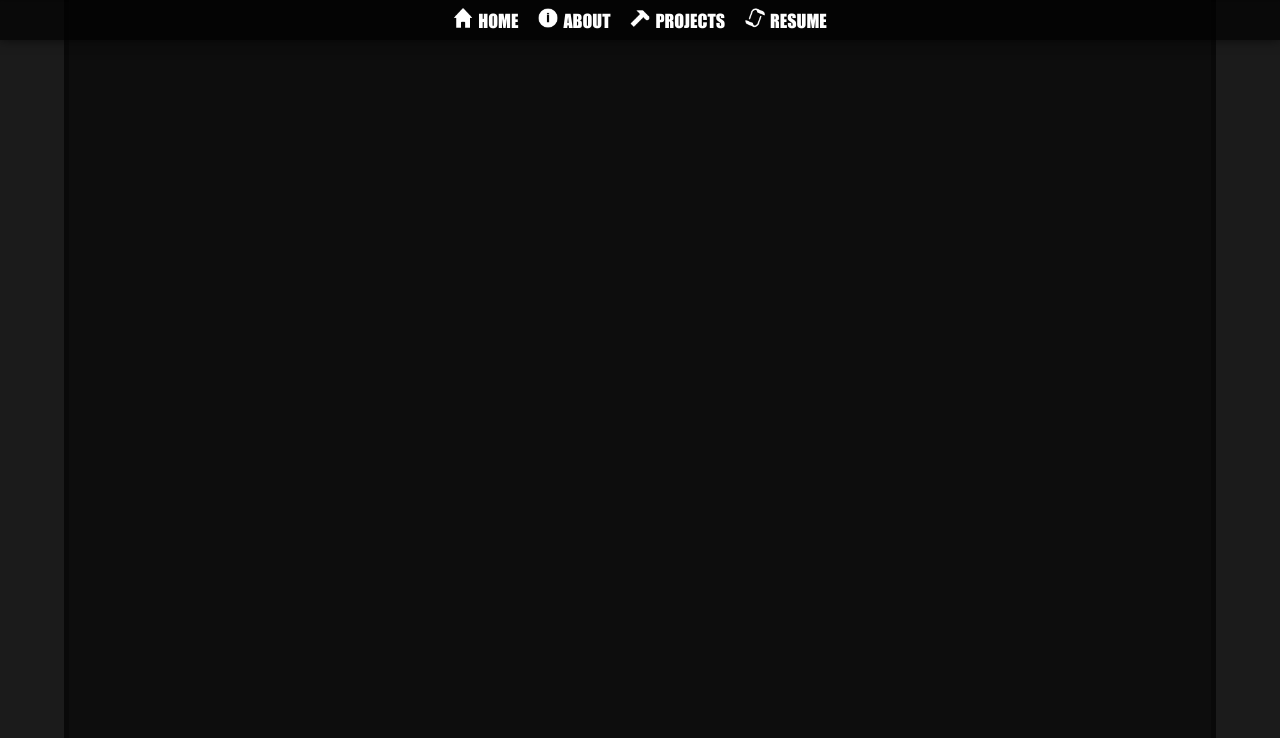
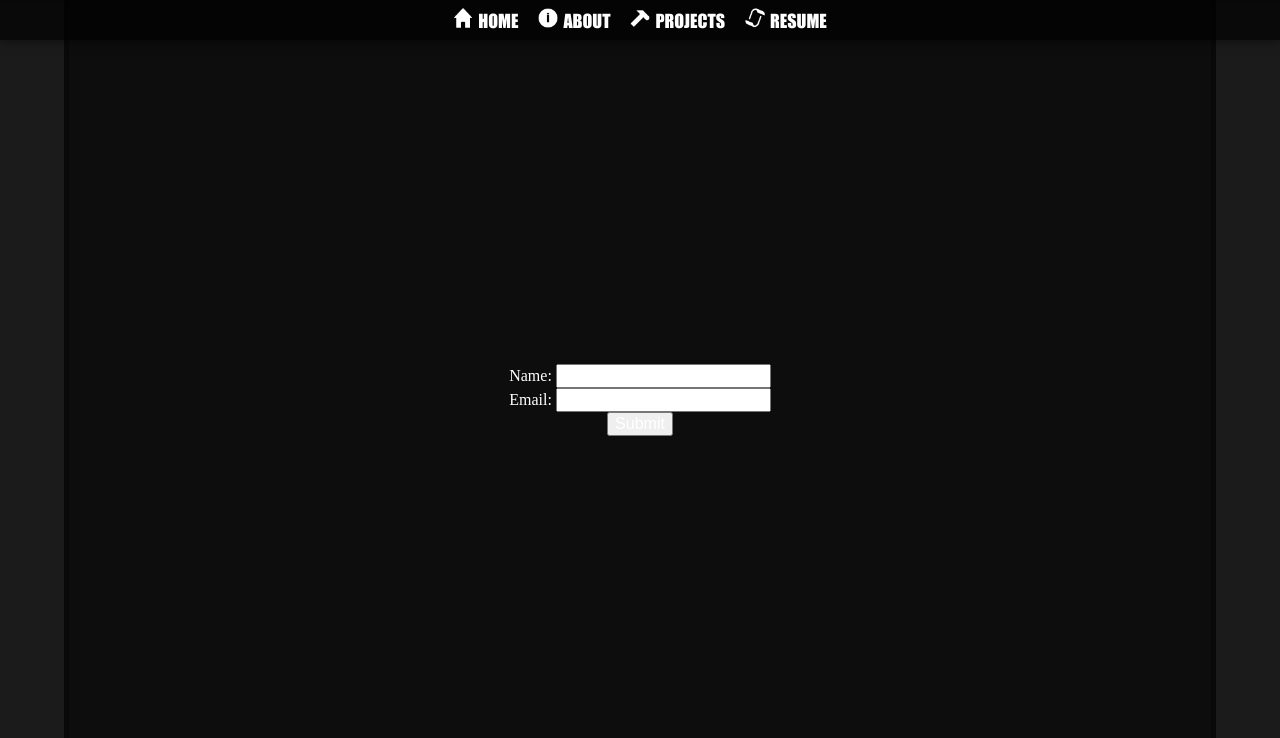
Before and after one commit to 11Alex11/11Alex11.github.io, a plain HTML site: page captcha.html in a window 1280 px wide. Shown: the top 738 px of the page. Drawn offline with Linux system fonts and the light colour scheme.

Commit message:
Fixed captcha page

```diff
--- a/captcha.html
+++ b/captcha.html
@@ -69,9 +69,14 @@
 			</div>
 
 			<div class="information-div">
-        <form>
+        <form action="" method="post">
+          <label for="name">Name:</label>
+          <input name="name" required><br />
+
+          <label for="email">Email:</label>
+          <input name="email" type="email" required><br />
           <div class="g-recaptcha" data-sitekey="6LepcCQTAAAAAA9jR2JKDJTnxIp2jNmM26J6NkDo"></div>
-
+           <input type="submit" value="Submit" />
         </form>
 
 
```
